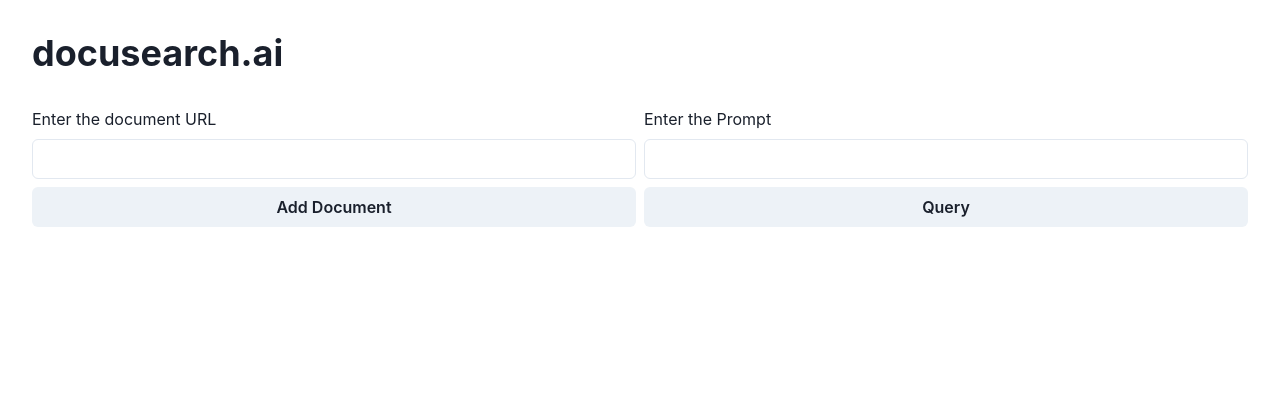
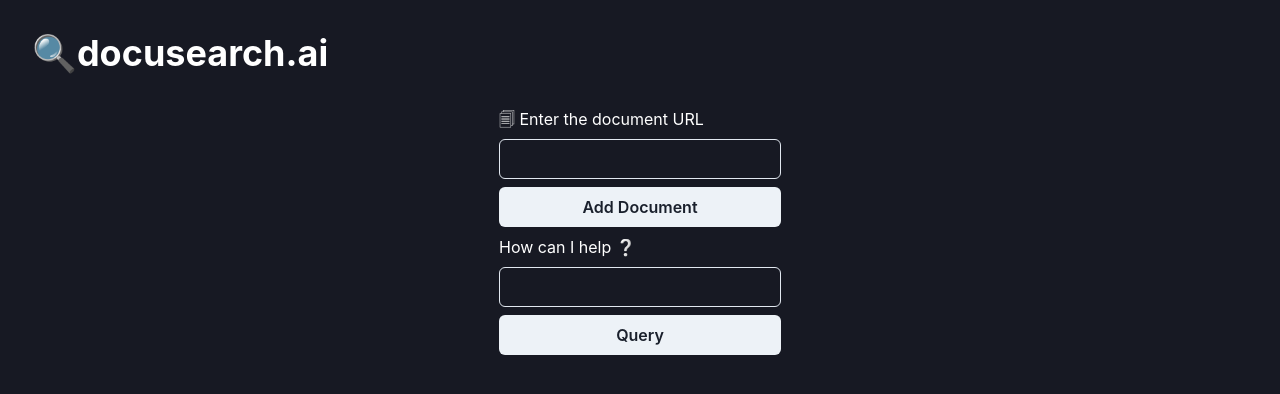
Before and after one commit to shl0k28/docusearch-ai, a Next.js app: page / in a window 1280 px wide. Shown: the top 394 px of the page. Built offline with nearby package versions, Linux system fonts and the light colour scheme.

Commit message:
ui enhanced

```diff
--- a/src/pages/index.tsx
+++ b/src/pages/index.tsx
@@ -48,12 +48,13 @@
 		setReplyIsLoading(false)
 	}
 
+	const logo = `🔍docusearch.ai`
 	return(
-		<Box px={8} py={8}>
-			<Heading>docusearch.ai</Heading>
-			<HStack align={'baseline'} justify={'space-between'} py={8}>
-				<Stack w={'50%'}>
-					<Text>Enter the document URL</Text>
+		<Box px={8} py={8} h={'100vh'} bgColor={'gray.900'} color={'white'}>
+			<Heading>{logo}</Heading>
+			<Stack align={'center'} justify={'center'} py={8}>
+				<Stack>
+					<Text>{`🗐 Enter the document URL`}</Text>
 					<Input value={documentUrl} onChange={({ target }) => setDocumentUrl(target.value)}/>
 					<Button isLoading={documentIsLoading} onClick={loadDocument} disabled={!prompt}>
 						Add Document
@@ -61,16 +62,14 @@
 					{
 						docResponse && <Text>{docResponse}</Text>
 					}
-				</Stack>
-				<Stack w={'50%'}>
-					<Text>Enter the Prompt</Text>
+					<Text>{`How can I help ❔`}</Text>
 					<Input value={prompt} onChange={({ target }) => setPrompt(target.value)}/>
 					<Button isLoading={replyIsLoading} onClick={() => queryDocument(prompt)} disabled={!prompt}>Query</Button>
 					{
 						reply && <Text>{reply}</Text>
 					}
 				</Stack>
-			</HStack>
+			</Stack>
 		</Box>
 	)
 }
```
